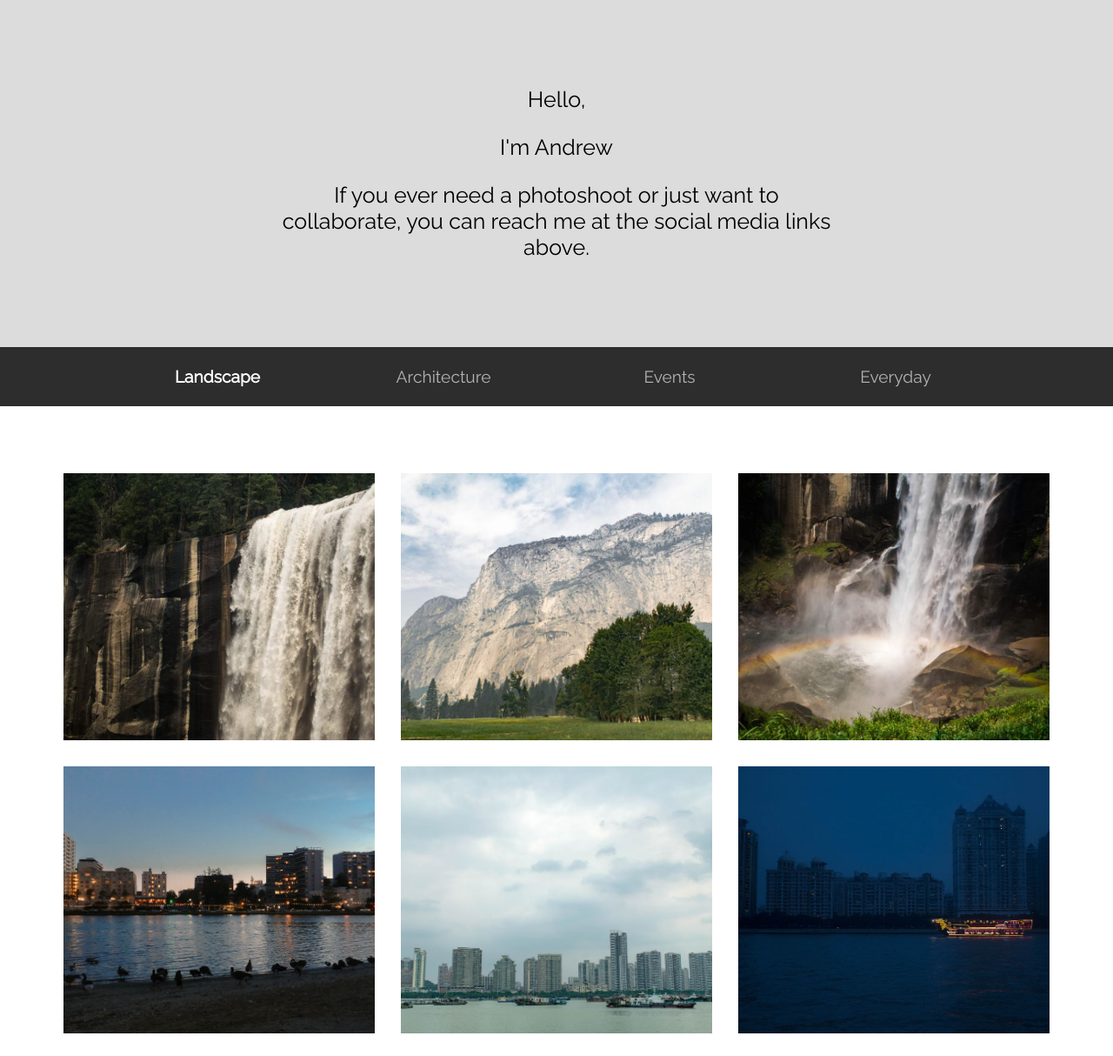
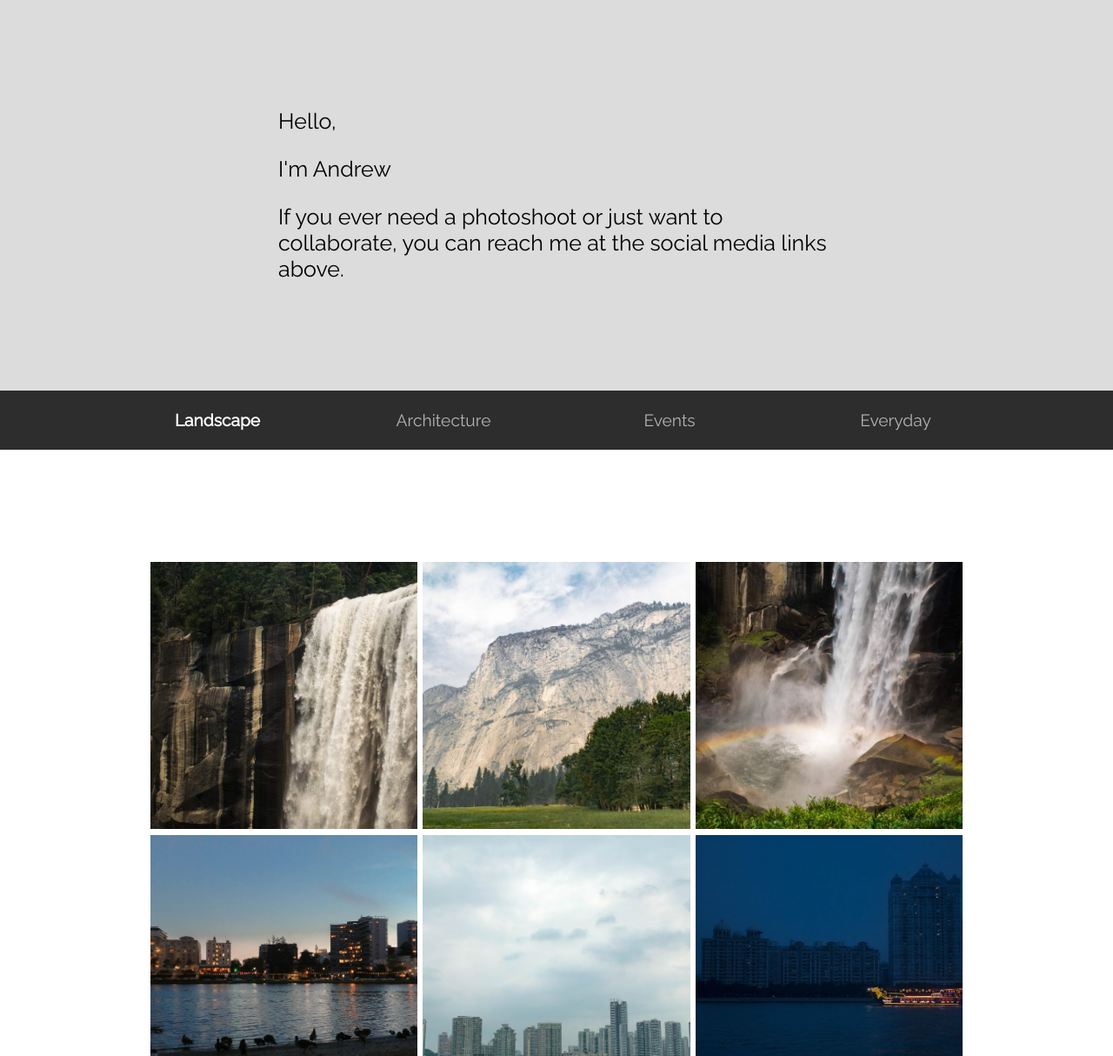
Before and after one commit to andrewzhen/andrewzhen.github.io, a PHP site: page / in a window 1280 px wide. Shown: the part 1726-2940 px from the top of the page at 87% size. Run offline with PHP 8.4, Linux system fonts and the light colour scheme.

Commit message:
remove styles

```diff
--- a/homestyle.css
+++ b/style/homestyle.css
@@ -8,7 +8,7 @@ body, html {
 
 #landing {
   height: 100%;
-  background-image: url("ocean.jpg");
+  background-image: url("../images/ocean.jpg");
   background-size: 100% 100%;
   background-repeat: no-repeat;
 }
--- a/stylesheet.css
+++ b/style/stylesheet.css
@@ -100,7 +100,7 @@ body, html {
 
 /*Landing Page*/
 #photography .background_picture {
-	background-image: url("beach.jpg");
+	background-image: url("../images/beach.jpg");
   width: 100%;
 	height: 100%;
   background-position: center center;
@@ -149,7 +149,7 @@ body, html {
 }
 
 #photography .portrait {
-	background-image: url("portrait.jpg");
+	background-image: url("../images/portrait.jpg");
   width: 100%;
   height: 650px;
   background-position: center center;
@@ -174,8 +174,8 @@ body, html {
   font-size: 25px;
 	width: 50vmax;
 	font-family: 'Raleway';
-	padding-top: 75px;
-	padding-bottom: 75px;
+	padding-top: 100px;
+	padding-bottom: 100px;
 	margin: auto;
 }
 
@@ -185,7 +185,7 @@ body, html {
 	padding-bottom: 150px;
 	font-family: 'Indie Flower';
 	font-size: 30px;
-	text-align: center;
+	text-align: left;
 }
 
 /*Photography Section*/
@@ -222,15 +222,17 @@ body, html {
 }
 
 #photography .photos {
-	margin-top: 5%;
+	margin-top: 10%;
+  margin-left: 5%;
+  margin-right: 5%;
 }
 
 #photography .photos img {
 	object-fit: cover;
-  width: 28vw;
+  width: 24vw;
   height: 24vw;
 	cursor: pointer;
-	margin:1vw;
+	margin:0.1vw;
 }
 
 #photography .imageStyle img:hover {
```
Also changed, not shown: portrait2.jpg (deleted), style/style.css (renamed from style.css), 1 other file.
